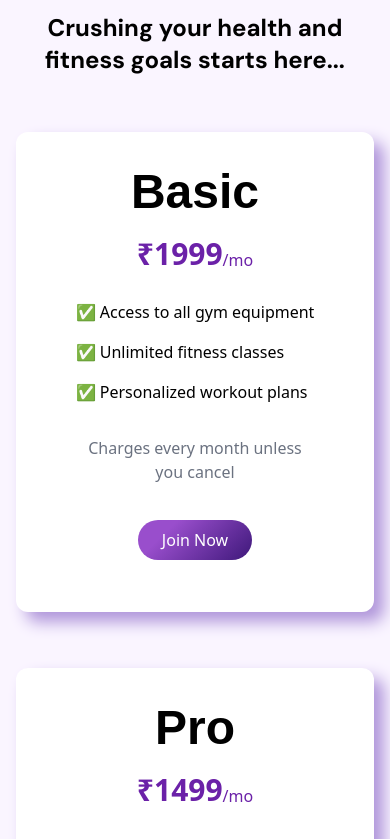
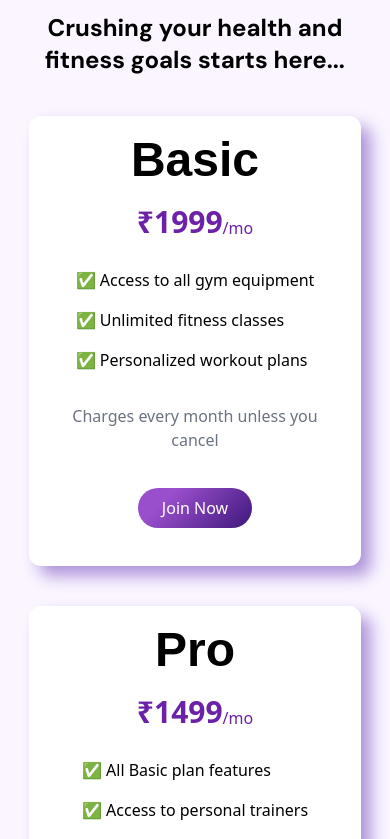
Before and after one commit to LakshitAgarwal/gym-react-app, a React (Vite) app: page / in a window 390 px wide. Shown: the part 9645-10484 px from the top of the page. Built offline with nearby package versions, Linux system fonts and the light colour scheme; a web font is replaced by a local one.

Commit message:
Princing responsiveness improved

```diff
--- a/src/Components/Pricing.jsx
+++ b/src/Components/Pricing.jsx
@@ -17,7 +17,7 @@ const Pricing = () => {
           return (
             <div
               key={i}
-              className="pricing-container hover:scale-[1.15] transition-transform duration-300 ease-in-out p-4 m-4 text-white min-h-[480px] bg-white min-w-[350px] rounded-xl mb-10 md:mb-24"
+              className="pricing-container md:hover:scale-[1.15] transition-transform duration-300 ease-in-out w-[85%] h-[450px] mx-auto md:p-4 md:m-4 text-white md:min-h-[480px] bg-white max-w-[350px] rounded-xl mb-10 md:mb-24"
             >
               <div className="text-center w-3/4 mx-auto">
                 <h2 className="text-5xl arsenal-sc-bold font-bold text-black py-5">
```
